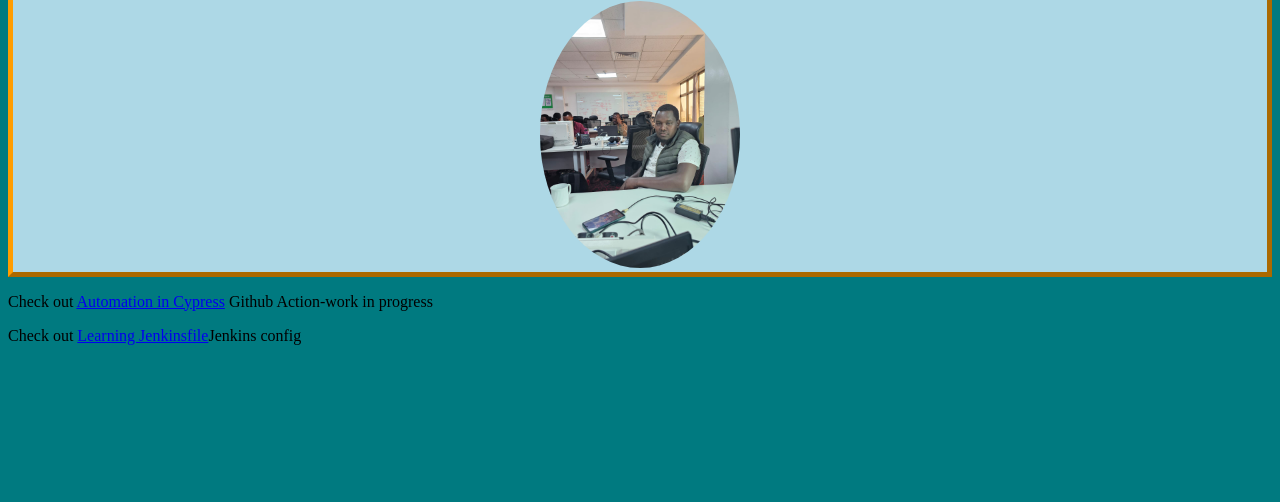
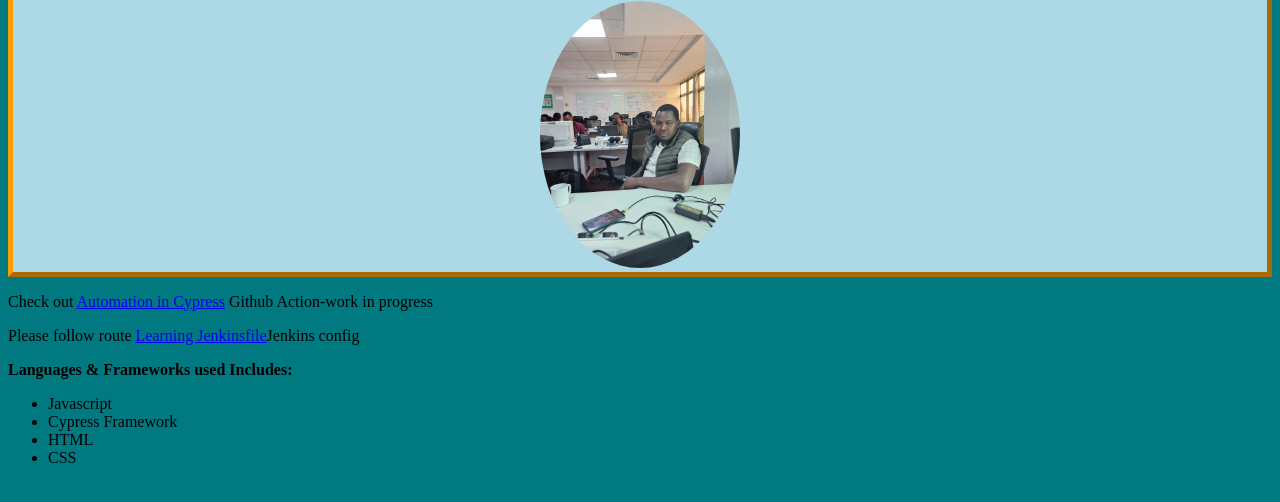
Before and after one commit to pkoriris/Week1-Independent-Project--Portfolio-Landing-Page, a plain HTML site: page index.html in a window 1280 px wide. Shown: the part 92-594 px from the top of the page. Drawn offline with Linux system fonts and the light colour scheme; files whose address does not match are found by name.

Commit message:
add languages used to develop

```diff
--- a/index.html
+++ b/index.html
@@ -23,7 +23,15 @@
 
     </div>
     <p>Check out <a href="https://github.com/pkoriris/CypressTests.git">Automation in Cypress</a> Github Action-work in progress</p>
-    <p>Check out <a href="https://github.com/pkoriris/week6assigmnet.git">Learning Jenkinsfile</a>Jenkins config</p>
+    <p>Please follow route <a href="https://github.com/pkoriris/week6assigmnet.git">Learning Jenkinsfile</a>Jenkins config</p>
+
+    <p><strong> Languages & Frameworks used Includes: </strong></p>
+<ul>
+    <li>Javascript</li>
+    <li>Cypress Framework</li>
+    <li>HTML</li>
+    <li>CSS</li>
+         </ul>
         </body>
 </html>
 
```
